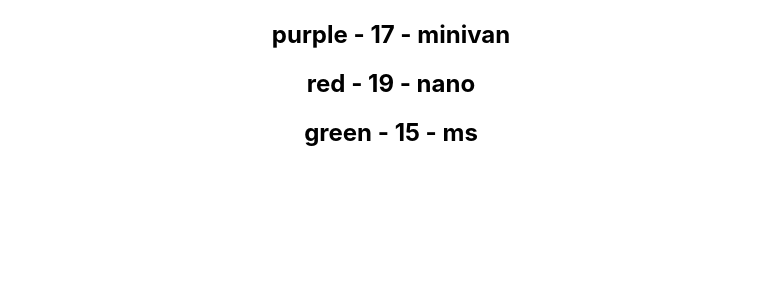
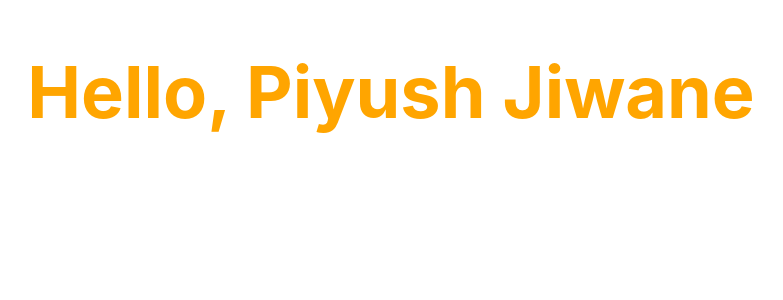
Before and after one commit to PiyushJiwane/ReactJS, a React (Create React App) app in the folder hello-world/: page / in a window 1280 px wide. Shown: the top 300 px of the page, without its empty margins (249-1032 px from the left). Built offline with nearby package versions, Linux system fonts and the light colour scheme.

Commit message:
Style and CSS basic - 1. CSS Stylesheet.

```diff
--- a/hello-world/src/App.js
+++ b/hello-world/src/App.js
@@ -7,14 +7,29 @@ import Counter from "./Components/Counter";
 import ParentComponent from './Components/ParentComponent';
 import RenderingEx from './Components/RenderingEx';
 import NameList from './Components/NameList';
+import Demo from './Components/Demo'
 
 function App() {
-  //List rendering in ReactJS
+    //Styling and CSS Basic in React
   return(
     <div className="App">
-      <NameList/>
+      <Demo primary={true}/>
     </div>
   )
+
+  //Styling and CSS Basic in React
+  // return(
+  //   <div className="App">
+  //     <StyleSheet />
+  //   </div>
+  // )
+
+  //List rendering in ReactJS
+  // return(
+  //   <div className="App">
+  //     <NameList/>
+  //   </div>
+  // )
 
   //conditional rendering
   // return (
--- /dev/null
+++ b/hello-world/src/Components/Demo.js
@@ -0,0 +1,13 @@
+import React from 'react';
+import './myStyle.css';
+
+function Demo(props) {
+    let cssClass=props.primary?"primary":"";
+    return (
+        <div>
+            <h1 className={`${cssClass} font-xl`}>Hello, Piyush Jiwane</h1>
+        </div>
+    )
+}
+
+export default Demo
--- /dev/null
+++ b/hello-world/src/Components/myStyle.css
@@ -0,0 +1,7 @@
+.primary{
+    color: orange;
+}
+
+.font-xl{
+    font-size: 72px;
+}
```
